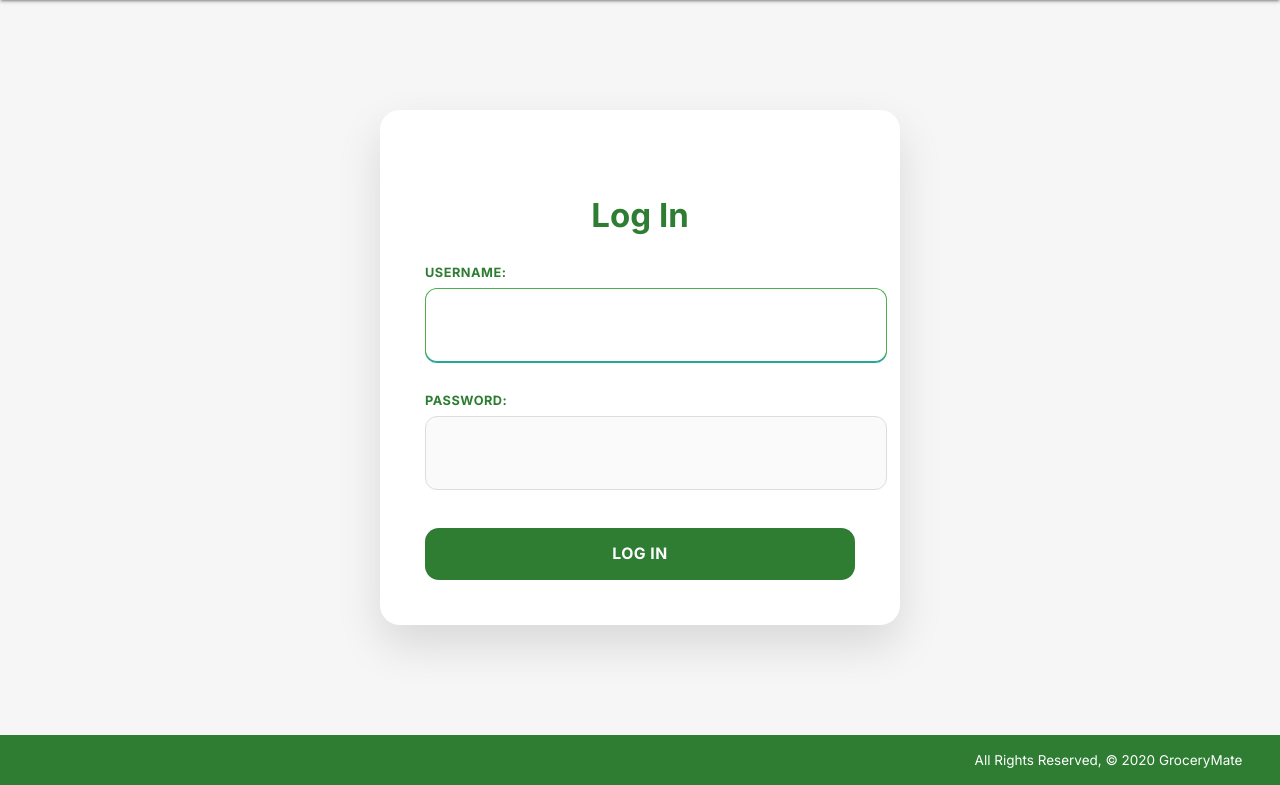
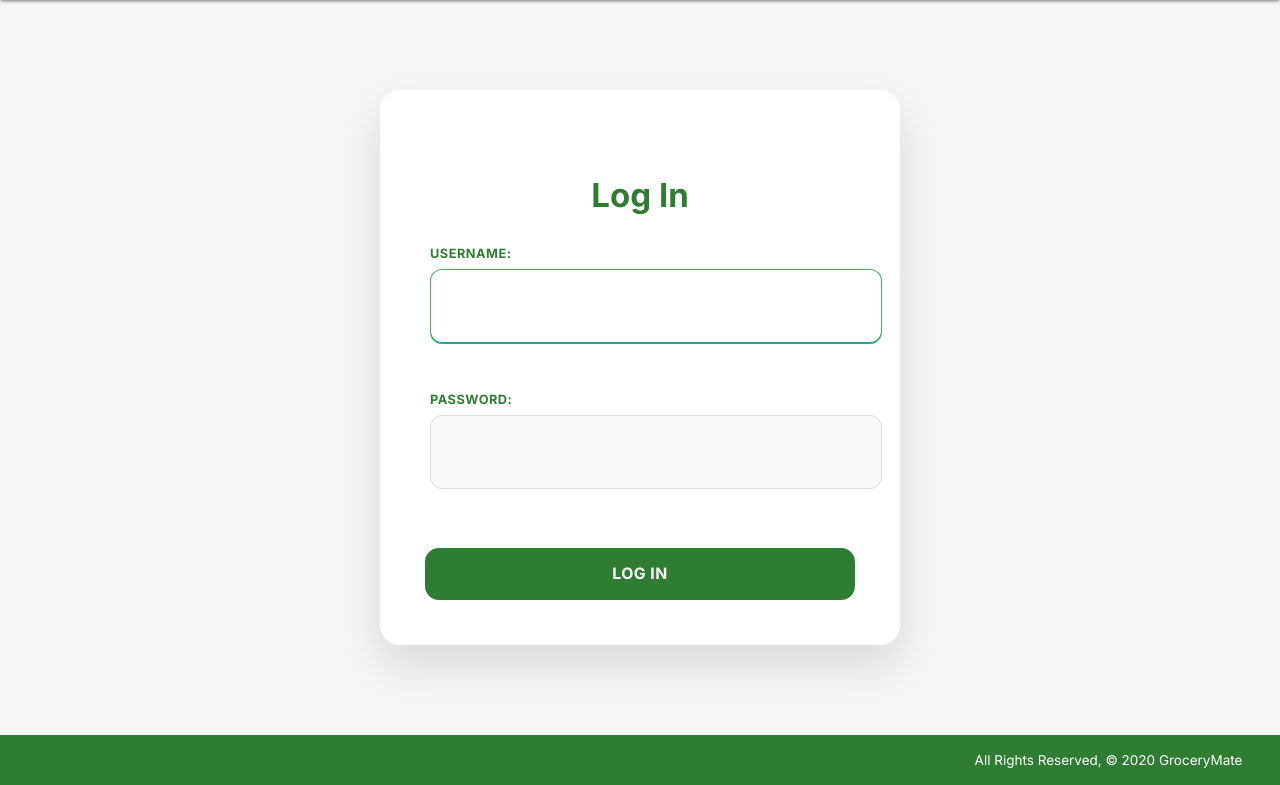
Before and after one commit to AlJaamri/GroceryMate, a Django app: page /accounts/login/?next=/groceries/ in a window 1280 px wide. Shown: the part 64-849 px from the top of the page. Run offline with Django 5.2, Linux system fonts and the light colour scheme.

Commit message:
more css progress

```diff
--- a/grocerymate/main_app/static/css/style.css
+++ b/grocerymate/main_app/static/css/style.css
@@ -1084,3 +1084,51 @@ nav .right li a:hover {
   flex-direction: column;
   justify-content: center;
 }
+
+/* =====================
+   Auth Forms – Center Inputs Properly
+===================== */
+
+/* Center the form inside the card */
+.auth-form {
+  width: 100%;
+  display: flex;
+  flex-direction: column;
+  align-items: center;
+}
+
+/* Limit input width so they don't hug edges */
+.auth-form p {
+  width: 100%;
+  max-width: 420px;
+}
+
+/* Style inputs consistently */
+.auth-form input[type="text"],
+.auth-form input[type="email"],
+.auth-form input[type="password"] {
+  width: 100%;
+  padding: 0.9rem 1rem;
+
+  font-size: 1rem;
+  font-family: "Inter", sans-serif;
+
+  border-radius: 12px;
+  border: 1px solid #ddd;
+  background-color: #fafafa;
+
+  transition: all 0.2s ease;
+}
+
+/* Focus state */
+.auth-form input:focus {
+  outline: none;
+  border-color: var(--green-light);
+  background-color: var(--white);
+  box-shadow: 0 0 0 4px rgba(76, 175, 80, 0.15);
+}
+
+/* Space between fields */
+.auth-form p + p {
+  margin-top: 1.2rem;
+}
```
